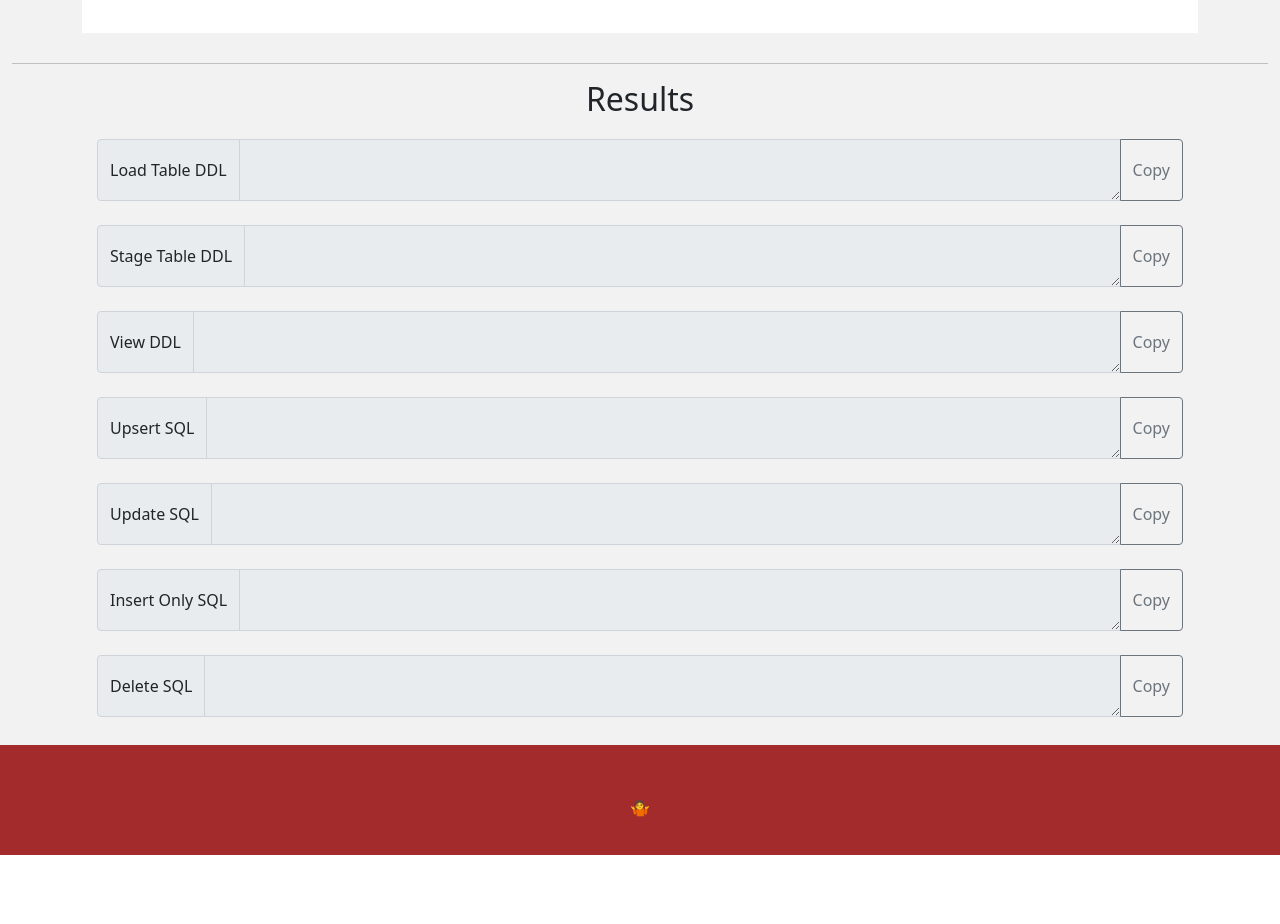
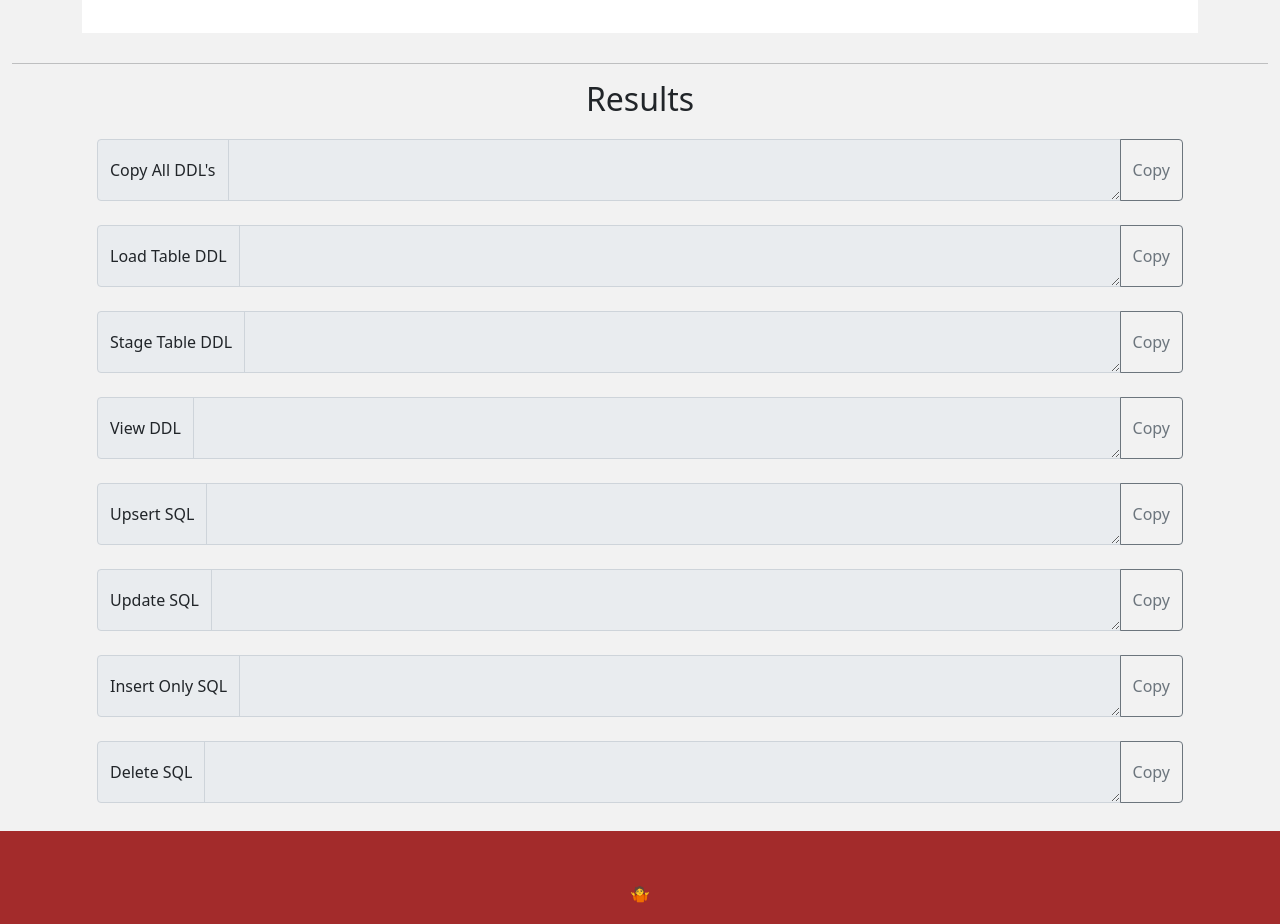
Before and after one commit to sklauba/my-website, a plain HTML site: page dqapp.html in a window 1280 px wide. Shown: the part 941-1865 px from the top of the page. Before the commit the page ends 1796 px from the top, so only its background shows below. Drawn offline with nearby package versions, Linux system fonts and the light colour scheme.

Commit message:
added a button to copy all ddls

```diff
--- a/dqapp.html
+++ b/dqapp.html
@@ -155,6 +155,14 @@
             <form id="resultform" class="pure-form pure-form-stacked" name="form" onsubmit="return false">
                 <table class="table table-borderless" border="0" cellpadding="2">
                     <tr>
+                        <td scope="row" align="left-side">
+                            <div class="input-group">
+                                <span class="input-group-text">Copy All DDL's</span>
+                                <textarea readonly id="allddl" class="form-control" name="allddl"></textarea>
+                                <button class="btn btn-outline-secondary" type="button" onclick="copyResults(8)">Copy</button>
+                            </div>
+                        </td>
+                    </tr>
                     <tr>
                         <td scope="row" align="left-side">
                             <div class="input-group">
@@ -164,6 +172,7 @@
                             </div>
                         </td>
                     </tr>
+                    <tr>
                     <td scope="row" align="left-side">
                             <div class="input-group">
                                 <span class="input-group-text">Stage Table DDL</span>
--- a/resources/js/dynamicqueryapp.js
+++ b/resources/js/dynamicqueryapp.js
@@ -60,7 +60,7 @@ function submitSelection() {
         var viewDDL = generateView(gFilterView, gFieldMap, gKeyMap, gViewDb, gSrcdb, gSrctbl);
         setElementValueById('viewddl', viewDDL);
         setElementValueById('stgtblddl', generateStgDDL(gSrcdb, gSrctbl, gFieldMap));
-        setElementValueById('ldtblddl', generateLdDDL(gTgtdb, gSrctbl, gFieldMap));
+        setElementValueById('ldtblddl', generateLdDDL(gTgtdb, gLoadTbl, gFieldMap));
         var upsert = generateUpsert(fieldMap, gKeyMap, gSrcdb, gTgtdb, gSrctbl, gTgttbl, gViewName);
         setElementValueById('upsertsql', upsert);
         var update = generateUpdate(fieldMap, gKeyMap, gSrcdb, gTgtdb, gSrctbl, gTgttbl, gViewName);
@@ -140,11 +140,21 @@ function copyResults(valueIn) {
         case 7:
             copyText = document.getElementById("ldtblddl");
             break;
+        case 8:
+            //copyText = document.getElementById("ldtblddl");
+            copyText = document.getElementById("ldtblddl").value + "\n\n" + document.getElementById("stgtblddl").value + "\n\n" + document.getElementById("viewddl").value;
+            break;
     }
-    copyText.select();
-    copyText.setSelectionRange(0, 99999); /* For mobile devices */
-    /* Copy the text inside the text field */
-    navigator.clipboard.writeText(copyText.value);
+    if (valueIn != 8) {
+        copyText.select();
+        copyText.setSelectionRange(0, 99999); /* For mobile devices */
+        /* Copy the text inside the text field */
+        navigator.clipboard.writeText(copyText.value);
+    }
+    else {
+        navigator.clipboard.writeText(copyText);
+    }
+
 }
 
 
@@ -995,7 +1005,7 @@ ${fields}) STORED AS PARQUET;`;
     return template;
 }
 function getLdDDLTemplate(tgtdb, srctbl, fields) {
-    var template =`CREATE TABLE ${tgtdb}.${srctbl}_load (
+    var template =`CREATE TABLE ${tgtdb}.${srctbl} (
 ${fields}) STORED AS PARQUET;`;
     return template;
 }
```
